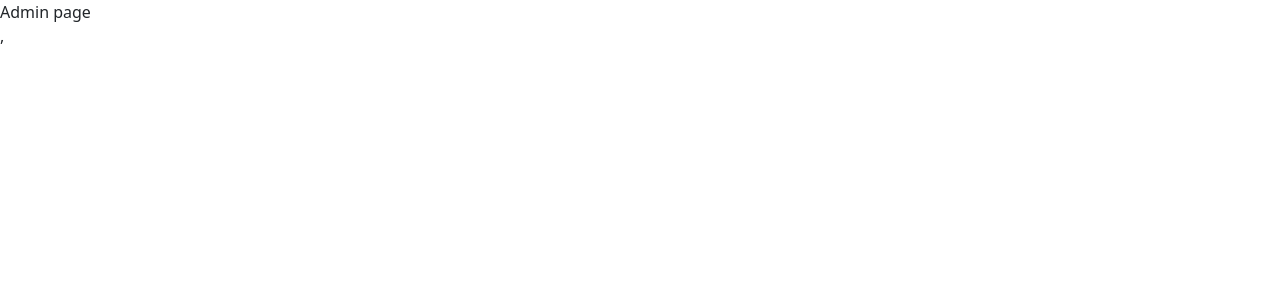
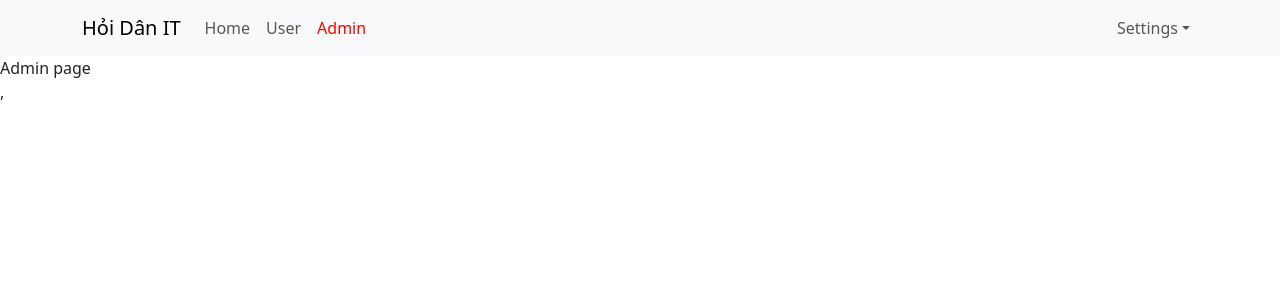
Before and after one commit to 31181024369/reactjs-Ultimate-begin, a React (Create React App) app: page /admins in a window 1280 px wide. Shown: the top 300 px of the page. Built offline with nearby package versions, Linux system fonts and the light colour scheme.

Commit message:
chuong5-bai50-2-3-2025

```diff
--- a/src/App.js
+++ b/src/App.js
@@ -1,14 +1,20 @@
 
 import './App.scss';
 import Header from './components/Header/Header';
-import { Link } from "react-router-dom";
+import { Outlet,Link } from "react-router-dom";
 const App = () => {
   return (
     <div className='app-container'>
-      <Header></Header>
-      <div>
-        <button ><Link to="/users">Go to page User</Link> </button>
-        <button ><Link to="/admins">Go to page Admin</Link> </button>
+      <div className='header-container'>
+        <Header />
+      </div>
+      <div className='main-container'>
+        <div className='sidenav-container'>
+
+        </div>
+        <div className='app-content'>
+          <Outlet />
+        </div>
       </div>
     </div>
   );
--- a/src/App.scss
+++ b/src/App.scss
@@ -7,3 +7,15 @@ body {
   -webkit-font-smoothing: antialiased;
   -moz-osx-font-smoothing: grayscale;
 }
+.app-container
+{
+  .header-container{
+    .navbar-nav{
+      .nav-link{
+        &.active{
+          color: red;
+        }
+      }
+    }
+  }
+}
--- a/src/components/Header/Header.js
+++ b/src/components/Header/Header.js
@@ -2,7 +2,7 @@ import Container from 'react-bootstrap/Container';
 import Nav from 'react-bootstrap/Nav';
 import Navbar from 'react-bootstrap/Navbar';
 import NavDropdown from 'react-bootstrap/NavDropdown';
-import { Link } from "react-router-dom";
+import { NavLink } from "react-router-dom";
 const Header=()=>{
   return (
     <Navbar expand="lg" className="bg-body-tertiary">
@@ -11,9 +11,9 @@ const Header=()=>{
         <Navbar.Toggle aria-controls="basic-navbar-nav" />
         <Navbar.Collapse id="basic-navbar-nav">
           <Nav className="me-auto">
-            <Link to="/" className='nav-link'>Home</Link>
-            <Link to="users" className='nav-link'>User</Link>
-            <Link to="admins" className='nav-link'>Admin</Link>
+            <NavLink to="/" className='nav-link'>Home</NavLink>
+            <NavLink to="users" className='nav-link'>User</NavLink>
+            <NavLink to="admins" className='nav-link'>Admin</NavLink>
             {/* <Nav.Link href="#home">Home</Nav.Link>
             <Nav.Link href="#link">User</Nav.Link>
             <Nav.Link href="#link">Admin</Nav.Link> */}
--- a/src/index.js
+++ b/src/index.js
@@ -17,9 +17,10 @@ root.render(
   <Provider store={store}>
     <BrowserRouter>
     <Routes>
-      <Route path="/" element={<App />} />
-      <Route path="users" element={<User />} />
-      <Route path="admins" element={<Admin />} />
+      <Route path="/" element={<App />} >
+        <Route path="users" element={<User />} />
+        <Route path="admins" element={<Admin />} />
+      </Route>
     </Routes>
   </BrowserRouter>,
   </Provider>
```
